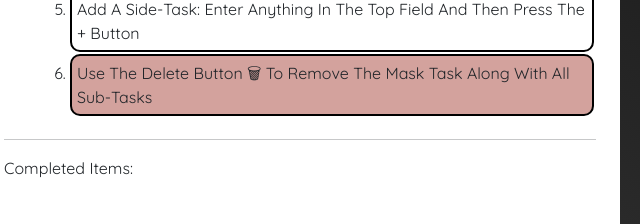
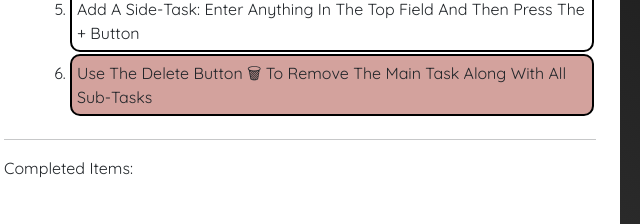
Before and after one commit to rungekeiji/rungekeiji.github.io, a plain HTML site: page index.html in a window 1280 px wide. Shown: the part 477-701 px from the top of the page, 340-980 px from the left. Drawn offline with nearby package versions, Linux system fonts and the light colour scheme.

Commit message:
fixed typo

```diff
--- a/index.html
+++ b/index.html
@@ -51,7 +51,7 @@
                     Add A Side-Task: Enter Anything In The Top Field And Then Press The + Button
                   </li>
                   <li class="side-task-item" style="background-color: rgba(196, 131, 124, 0.75);">
-                    Use The Delete Button &#x1F5D1; To Remove The Mask Task Along With All Sub-Tasks
+                    Use The Delete Button &#x1F5D1; To Remove The Main Task Along With All Sub-Tasks
                   </li>
                 </ol>
               </div>
```
